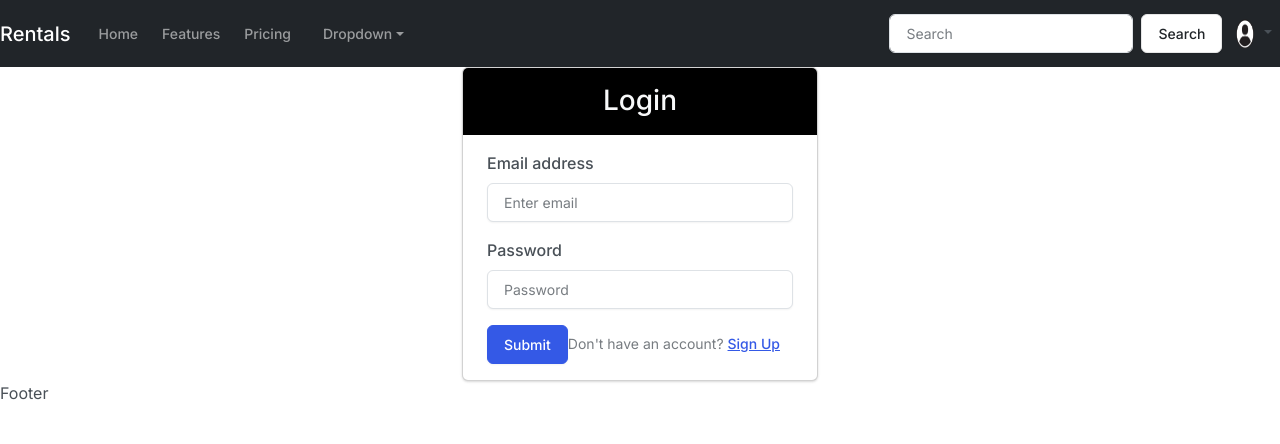
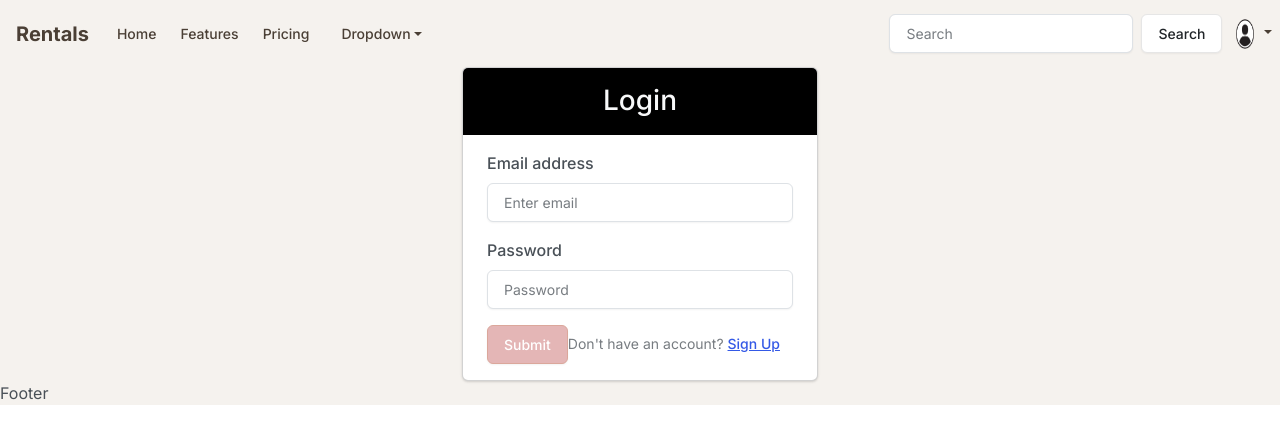
Before and after one commit to ludaze/Django-React-Rentals, a React (Vite) app in the folder react-frontend/: page /login in a window 1280 px wide. Shown: the top 444 px of the page. Built offline with nearby package versions, Linux system fonts and the light colour scheme.

Commit message:
Navigation Bar Aesthetic fixed

```diff
--- /dev/null
+++ b/react-frontend/src/assets/css/ClothingCard.css
@@ -0,0 +1,4 @@
+.btn-primary {
+    background-color: #e4b6b6 !important;
+    border-color: #dba79b !important;
+}
--- /dev/null
+++ b/react-frontend/src/assets/css/Navigation.css
@@ -0,0 +1,11 @@
+.nav-link{
+    color: #4a3f35 !important;
+}
+
+.navbar-brand {
+    color: #4a3f35 !important;
+    font-size: 1.5rem;
+    font-weight: 700;
+    text-decoration: none;
+    margin-left: 1rem;
+}
--- a/react-frontend/src/components/ClothingCard.jsx
+++ b/react-frontend/src/components/ClothingCard.jsx
@@ -3,13 +3,14 @@ import { Card, Button } from "react-bootstrap";
 import { Link } from "react-router-dom";
 import { Navigate } from "react-router-dom";
 import userIcon from '../assets/images/user-icon.webp';
+import '../assets/css/ClothingCard.css';
 
 function ClothingCard({ clothing }) {
   const { id, name, price_per_day } = clothing;
 
   const imageUrl = userIcon;
     return (
-    <Card className="mb-3" style={{ width: '20rem', padding:'1rem', textAlign: 'center', border:'none' }}>
+    <Card className="mb-3" style={{ width: '22rem',margin:"1rem", padding:'1rem', textAlign: 'center', border:'none' }}>
         <Card.Img variant="top" src={imageUrl} alt={name} style={{ objectFit: 'cover' }} />
         <Card.Body style={{}}>
             <Card.Title>{name}</Card.Title>
--- a/react-frontend/src/components/ClothingCardDetail.jsx
+++ b/react-frontend/src/components/ClothingCardDetail.jsx
@@ -1,7 +1,6 @@
 import React, {useState, useEffect} from "react";
-import { Card, Button } from "react-bootstrap";
 import { Link } from "react-router-dom";
-import { Navigate, useParams } from "react-router-dom";
+import { useParams } from "react-router-dom";
 import userIcon from '../assets/images/user-icon.webp';
 
 function ClothingCardDetail () {
--- a/react-frontend/src/components/ClothingList.jsx
+++ b/react-frontend/src/components/ClothingList.jsx
@@ -14,7 +14,7 @@ function ClothingList () {
     ];
 
     return (
-        <div className="d-flex flex-wrap justify-content-center">
+        <div className="d-flex flex-wrap " style={{ paddingInline: '3rem', marginTop: '2rem' }}>
             {clothing.map((item) => (
                 <ClothingCard key={item.id} clothing={item} />
             ))}
--- a/react-frontend/src/components/NavigationBar.jsx
+++ b/react-frontend/src/components/NavigationBar.jsx
@@ -3,11 +3,12 @@ import { Navbar, Nav, NavDropdown, Button, Container, Form } from 'react-bootstr
 import 'bootstrap/dist/css/bootstrap.min.css';
 import AuthContext from '../context/AuthContext';
 import ProfileIcon from './ProfileIcon'; // Import the ProfileIcon component
+import '../assets/css/Navigation.css'; // Import your CSS file for styling
 
 function NavigationBar() {
   const {user, logoutUser} = useContext(AuthContext);
   return (
-    <Navbar bg="dark" variant="dark" expand="lg">
+    <Navbar variant="dark" expand="lg">
       <Navbar.Brand href="#">Rentals</Navbar.Brand>
       <Navbar.Toggle aria-controls="basic-navbar-nav" />
       <Navbar.Collapse id="basic-navbar-nav">
--- a/react-frontend/src/index.css
+++ b/react-frontend/src/index.css
@@ -11,6 +11,10 @@
   text-rendering: optimizeLegibility;
   -webkit-font-smoothing: antialiased;
   -moz-osx-font-smoothing: grayscale;
+}
+
+#root{
+  background-color: #f5f2ee;
 }
 
 a {
--- a/react-frontend/src/views/Dashboard.jsx
+++ b/react-frontend/src/views/Dashboard.jsx
@@ -7,7 +7,7 @@ function Dashboard() {
     <div>
       Dashboards
 <ClothingCard clothing={{id:1, name:"Clothing 1", price_per_day:100}}/>
-    <ClothingList/>
+   <div style={{display: "flex",  justifyContent:"center", alignItems:"center" }}><ClothingList/></div>
     {/* <ClothingCardDetail/> */}
     </div>
   )
```
Also changed, not shown: react-frontend/src/bootstrap.min.css.
